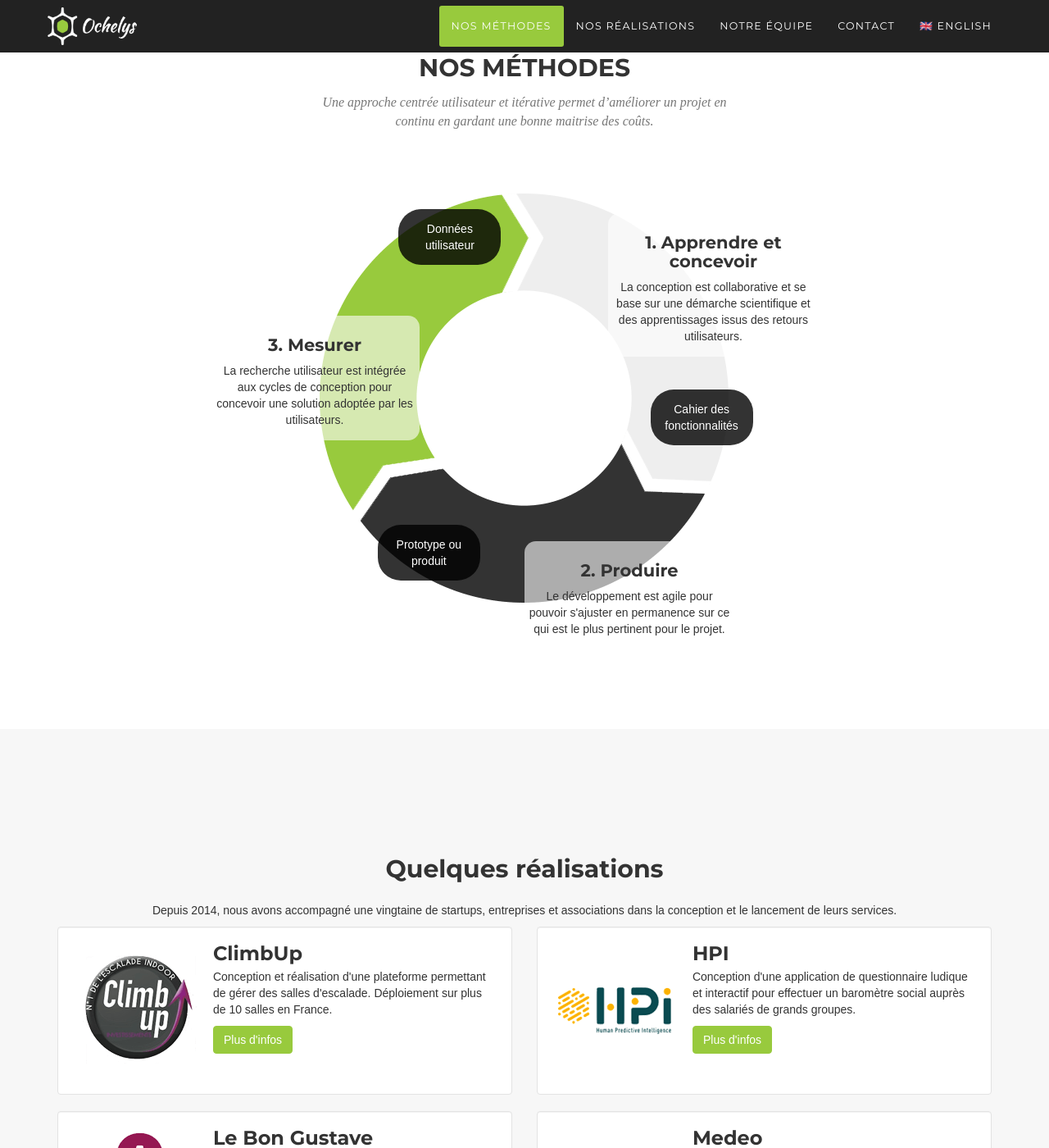
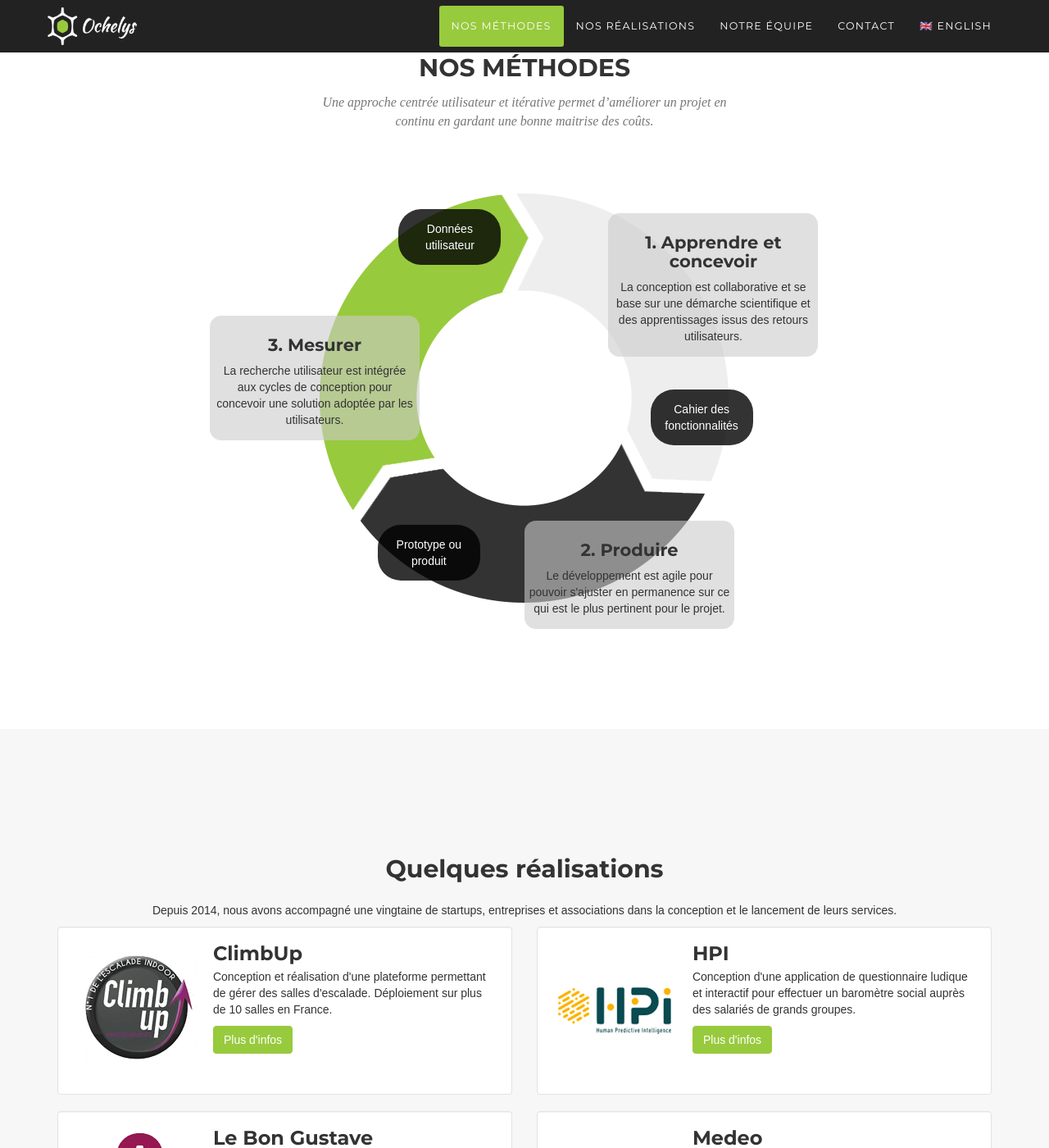
Before and after one commit to Ochelys/ochelys.github.io, a Jekyll site: the page built from index.md, in a window 1280 px wide and 1400 px high, scrolled down 830 px. Shown: the whole window at 82% size. Built offline with Jekyll 4.4.1, drawn with Linux system fonts in a browser that asks for light colours; nearby versions of some CDN libraries; some web fonts are replaced.

Commit message:
Improve readability of methodology overlay

```diff
--- a/_sass/_homepage.scss
+++ b/_sass/_homepage.scss
@@ -90,7 +90,7 @@
         padding: 0;
 
         & > div {
-          background-color: rgba(255,255,255,.6);
+          background-color: rgba(#ccc,.6);
           padding: .3em;
           -webkit-border-radius: 1em;
           -moz-border-radius: 1em;
@@ -154,7 +154,7 @@
 
         &.produire {
           left: 50%;
-          top: 85%;
+          top: 80%;
         }
 
         &.mesurer {
```
